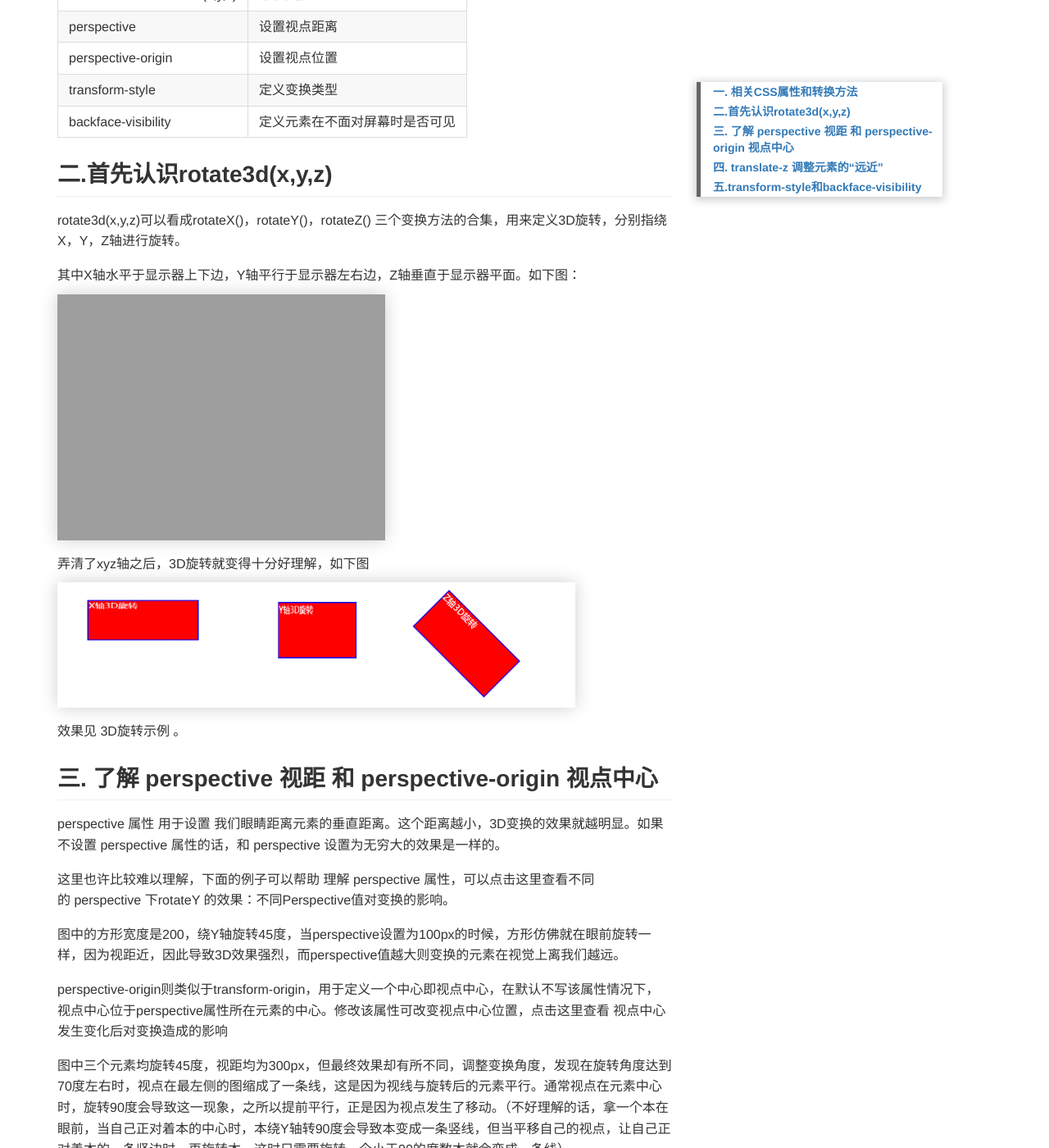
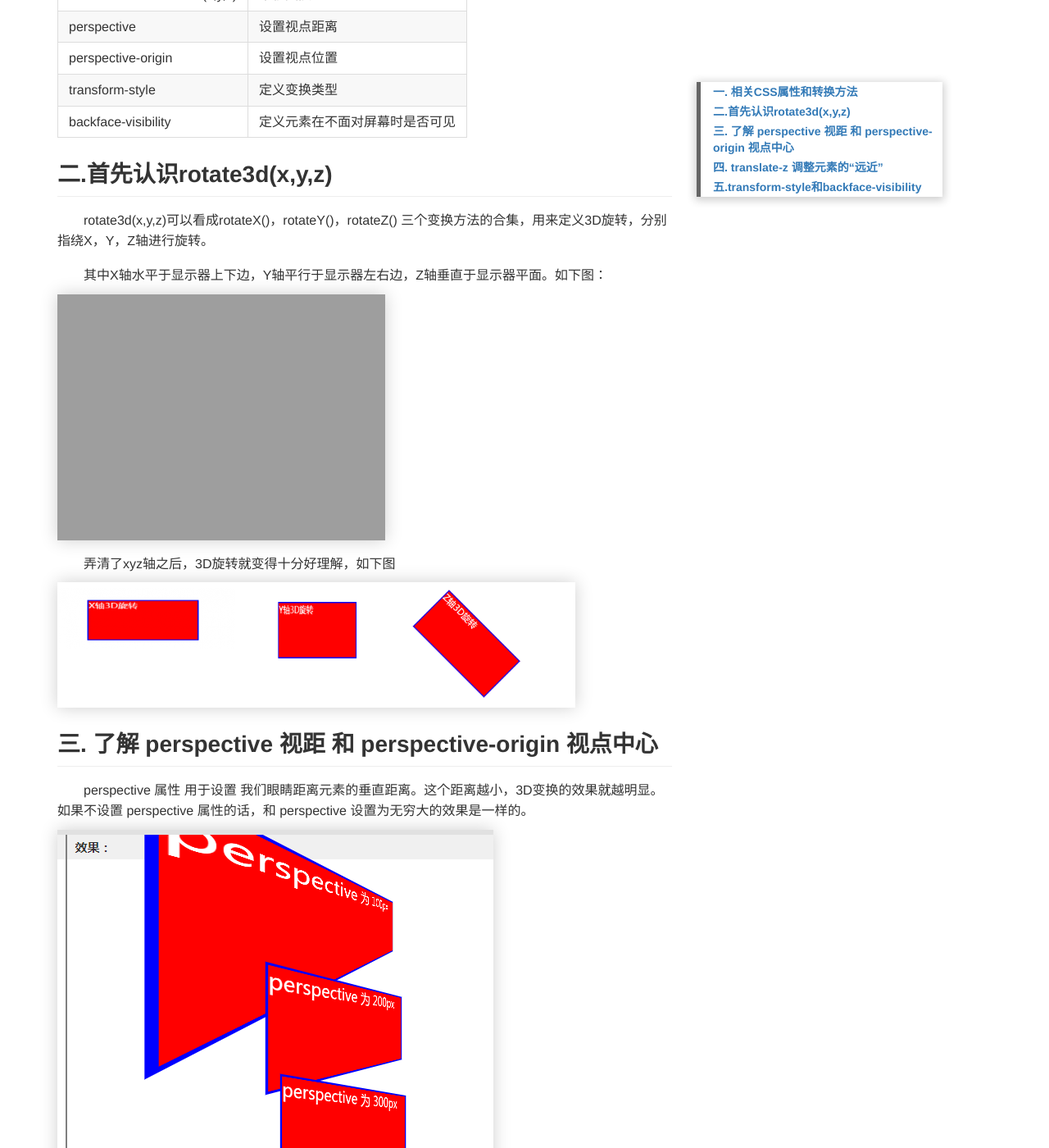
Before and after one commit to geminate/geminate.github.io, a Jekyll site: the page built from _posts/2018/2018-01-12-CSS3 3D transform 变换详解.md, in a window 1280 px wide and 1400 px high, scrolled down 582 px. Shown: the whole window at 82% size. Built offline with Jekyll 4.4.1, drawn with Linux system fonts in a browser that asks for light colours; some of the changed text lies outside the part shown.

Commit message:
feat: CSS3 3D transform 变换详解(MD)

```diff
--- a/_posts/2018/2018-01-12-CSS3 3D transform 变换详解.md
+++ b/_posts/2018/2018-01-12-CSS3 3D transform 变换详解.md
@@ -24,21 +24,19 @@
 弄清了xyz轴之后，3D旋转就变得十分好理解，如下图
 ![创建实例.png](https://geminate.github.io/assets/images/2018/rotate.png)
 
-效果见 3D旋转示例 。
-
 ## 三. 了解 perspective 视距 和 perspective-origin 视点中心
 
 perspective 属性 用于设置 我们眼睛距离元素的垂直距离。这个距离越小，3D变换的效果就越明显。如果不设置 perspective 属性的话，和 perspective 设置为无穷大的效果是一样的。
-
-这里也许比较难以理解，下面的例子可以帮助 理解 perspective 属性，可以点击这里查看不同的 perspective 下rotateY 的效果：不同Perspective值对变换的影响。
+![创建实例.png](https://geminate.github.io/assets/images/2018/perspective.png)
 
 图中的方形宽度是200，绕Y轴旋转45度，当perspective设置为100px的时候，方形仿佛就在眼前旋转一样，因为视距近，因此导致3D效果强烈，而perspective值越大则变换的元素在视觉上离我们越远。
 
-perspective-origin则类似于transform-origin，用于定义一个中心即视点中心，在默认不写该属性情况下，视点中心位于perspective属性所在元素的中心。修改该属性可改变视点中心位置，点击这里查看 视点中心发生变化后对变换造成的影响
+perspective-origin则类似于transform-origin，用于定义一个中心即视点中心，在默认不写该属性情况下，视点中心位于perspective属性所在元素的中心。修改该属性可改变视点中心位置。
 
 图中三个元素均旋转45度，视距均为300px，但最终效果却有所不同，调整变换角度，发现在旋转角度达到70度左右时，视点在最左侧的图缩成了一条线，这是因为视线与旋转后的元素平行。通常视点在元素中心时，旋转90度会导致这一现象，之所以提前平行，正是因为视点发生了移动。（不好理解的话，拿一个本在眼前，当自己正对着本的中心时，本绕Y轴转90度会导致本变成一条竖线，但当平移自己的视点，让自己正对着本的一条竖边时，再旋转本，这时只需要旋转一个小于90的度数本就会变成一条线）
+![创建实例.png](https://geminate.github.io/assets/images/2018/persipective-origin.png)
 
-另外视点是垂直于其perspective属性所在的元素的，这意味着我们将perspective属性定义在变换元素的父级（即舞台元素）上时，舞台上的变换元素由于其在舞台上的位置不同，会导致变换效果也不同。可以点击这里查看效果：所在舞台位置不同导致变换效果不同
+另外视点是垂直于其perspective属性所在的元素的，这意味着我们将perspective属性定义在变换元素的父级（即舞台元素）上时，舞台上的变换元素由于其在舞台上的位置不同，会导致变换效果也不同。
 
 示例中元素均在灰色的舞台上Y旋转90度，只有位于舞台中心的元素变成一条线消失了，其余元素仍有一部分可以被看到，结合我们平时去电影院的经验不难理解。如果我们想让每个元素的变换效果都一样，我们可以为每个元素单独设置一个舞台元素，或者使用perspective()直接写在变换元素的transform属性里。
 
--- a/assets/css/common.css
+++ b/assets/css/common.css
@@ -186,3 +186,7 @@
     display: block;
     box-shadow: 0px 0px 20px #cfcfcf;
 }
+
+.markdown-body p {
+    text-indent: 2em;
+}
```
Also changed, not shown: _posts/2018/2018-01-12-CSS33Dtransform变换详解.md (deleted, +0 -61 lines).
